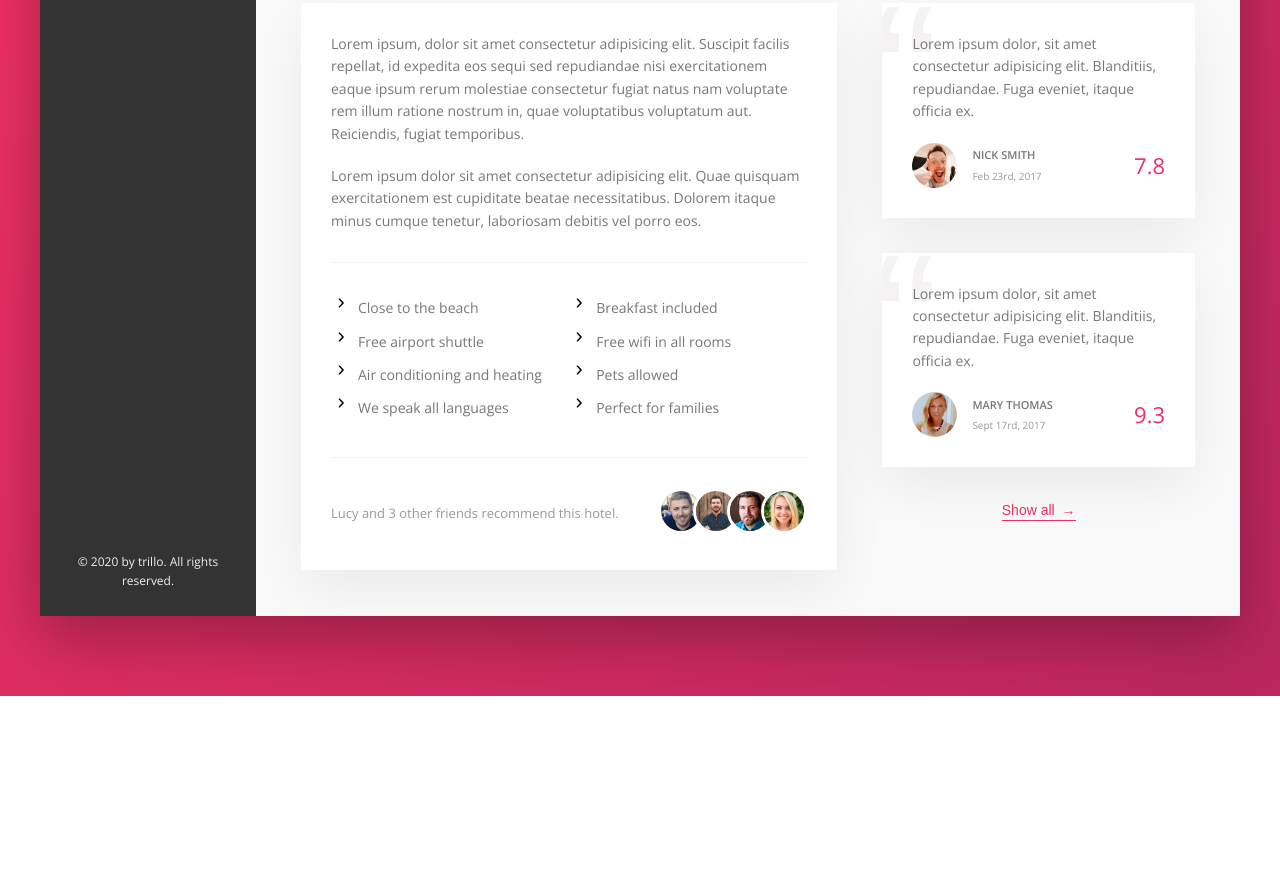
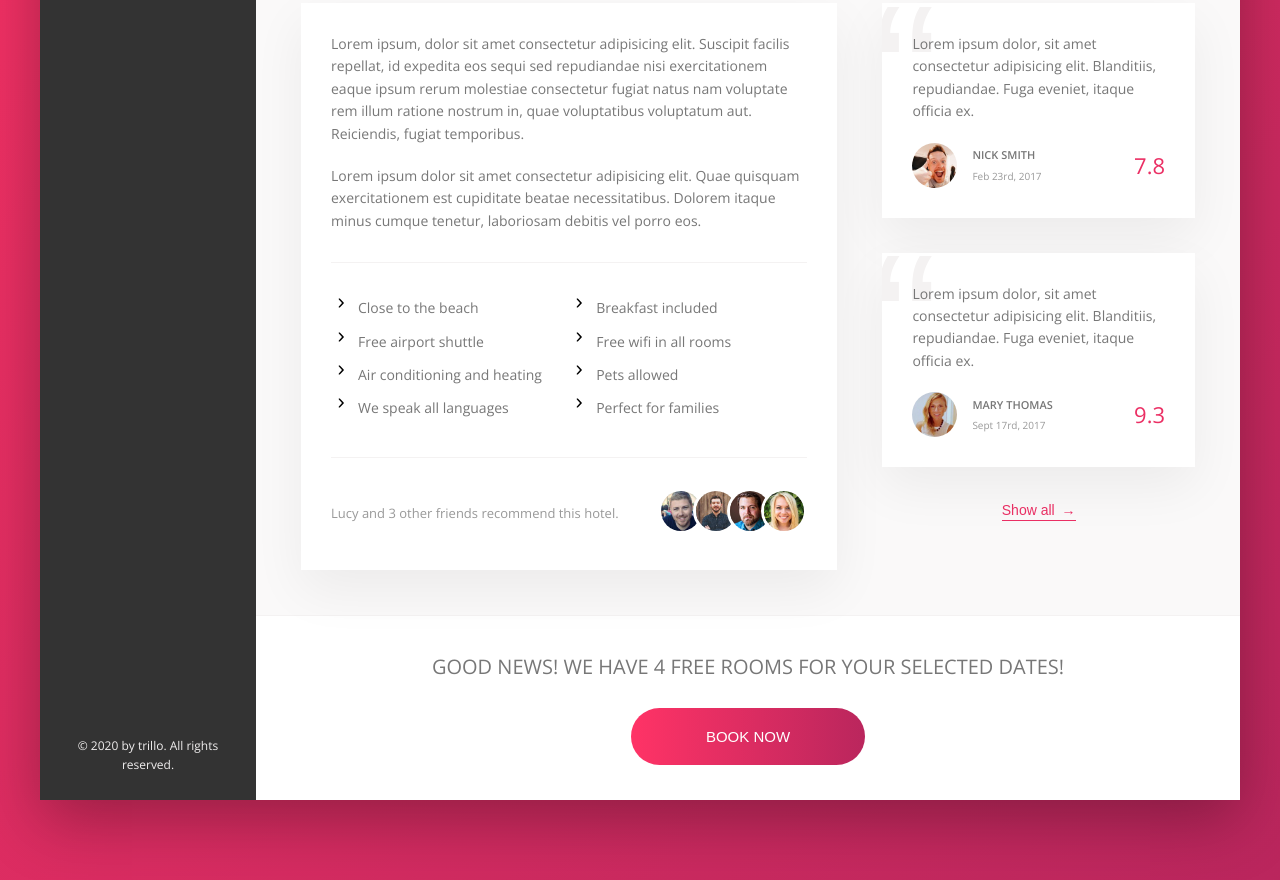
Before and after one commit to heytulsiprasad/trillo-flexbox, a website: page index.html in a window 1280 px wide. Shown: the part 643-1523 px from the top of the page. Before the commit the page ends 1339 px from the top, so only its background shows below. Drawn offline with nearby package versions, Linux system fonts and the light colour scheme.

Commit message:
build: css cta section

```diff
--- a/index.html
+++ b/index.html
@@ -184,6 +184,15 @@
                         <button class="btn-inline">Show all <span>&rarr;</span></button>
                     </div>
                 </div>
+                <div class="cta">
+                    <h2 class="cta__book-now">
+                        Good news! We have 4 free rooms for your selected dates!
+                    </h2>
+                    <button class="btn">
+                        <span class="btn__visible">Book now</span>
+                        <span class="btn__invisible">Only 4 rooms left</span>
+                    </button>
+                </div>
             </main>
         </div>
     </div>
--- a/sass/_components.scss
+++ b/sass/_components.scss
@@ -138,8 +138,8 @@
         background-color: var(--color-primary);
         transform: scaleY(0);
         transition: transform .2s,
-                    width .4s cubic-bezier(1, 0, 0, 1) .2s,
-                    background-color .1s;
+            width .4s cubic-bezier(1, 0, 0, 1) .2s,
+            background-color .1s;
     }
 
     &__item:hover::before,
@@ -185,6 +185,7 @@
 // GALLERY
 .gallery {
     display: flex;
+
     // an image should always be a kind of block, or will leave a line of whitespace below
     &__photo {
         width: 100%;
@@ -233,7 +234,7 @@
         background-color: var(--color-primary);
         color: #fff;
         margin-left: 3rem;
-        padding: 0 2.25rem ;
+        padding: 0 2.25rem;
         align-self: stretch;
 
         display: flex;
@@ -293,7 +294,7 @@
 
     50% {
         transform: scale(1.05);
-        box-shadow: 0 1rem 4rem rgba(0,0,0,.25);
+        box-shadow: 0 1rem 4rem rgba(0, 0, 0, .25);
     }
 
     100% {
@@ -357,9 +358,7 @@
         margin-right: auto;
     }
 
-    &__friends {
-
-    }
+    &__friends {}
 
     &__photo {
         box-sizing: content-box;
@@ -435,3 +434,65 @@
         z-index: 1;
     }
 }
+
+// CTA
+.cta {
+    padding: 3.5rem 0;
+    text-align: center;
+
+    &__book-now {
+        font-size: 2rem;
+        font-weight: 300;
+        text-transform: uppercase;
+        margin-bottom: 2.5rem;
+    }
+}
+
+// BUTTON
+.btn {
+    font-size: 1.5rem;
+    font-weight: 300;
+    text-transform: uppercase;
+    border: none;
+    border-radius: 100px;
+    background-image: linear-gradient(to right, var(--color-primary-light), var(--color-primary-dark));
+    color: #fff;
+    position: relative;
+    cursor: pointer;
+    overflow: hidden;
+
+    &>* {
+        display: inline-block;
+        height: 100%;
+        width: 100%;
+        transition: all .2s;
+    }
+
+    &__visible {
+        padding: 2rem 7.5rem;
+    }
+
+    &__invisible {
+        position: absolute;
+        left: 0;
+        top: -100%;
+        padding: 2rem;
+    }
+
+    &:hover {
+        background-image: linear-gradient(to left, var(--color-primary-light), var(--color-primary-dark));
+    }
+
+    &:hover &__invisible {
+        top: 0;
+    }
+
+    &:hover &__visible {
+        transform: translateY(100%);
+    }
+
+    &:focus {
+        outline: none;
+        animation: pulsate 1s infinite;
+    }
+}
```
Also changed, not shown: css/style.css.
